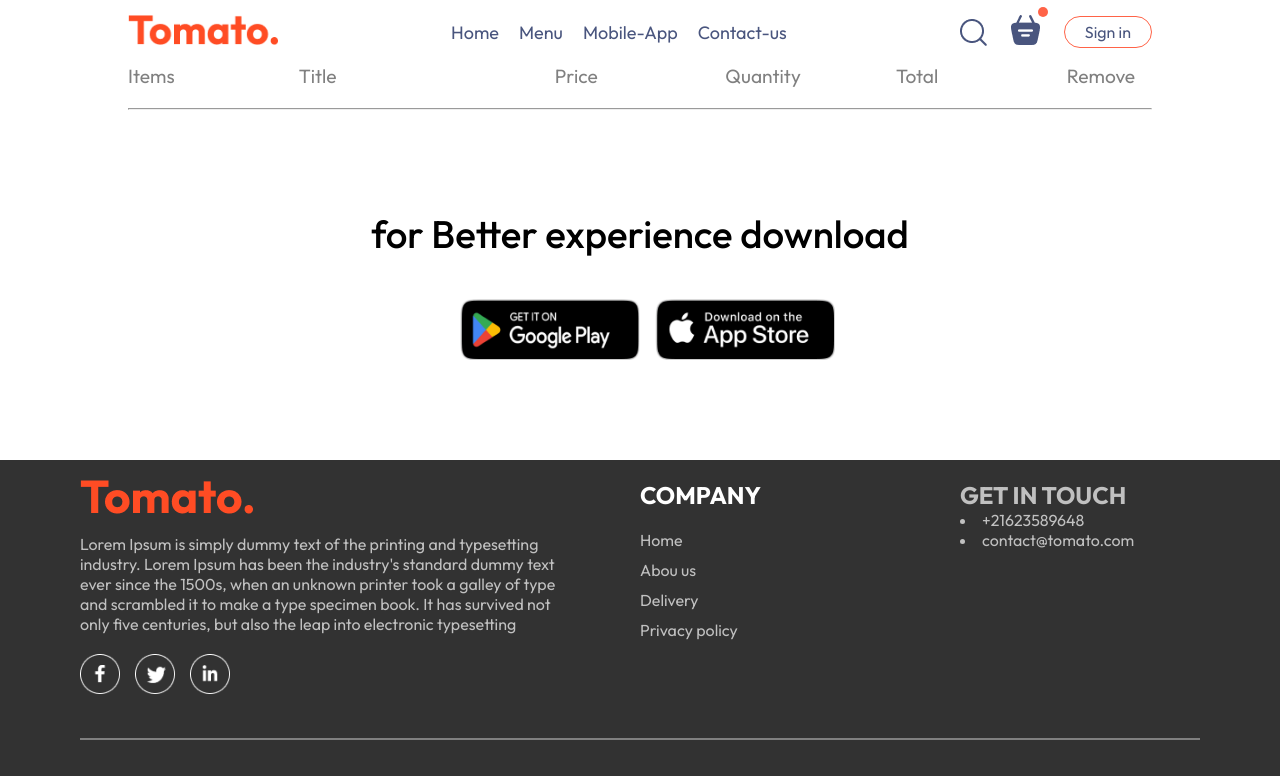
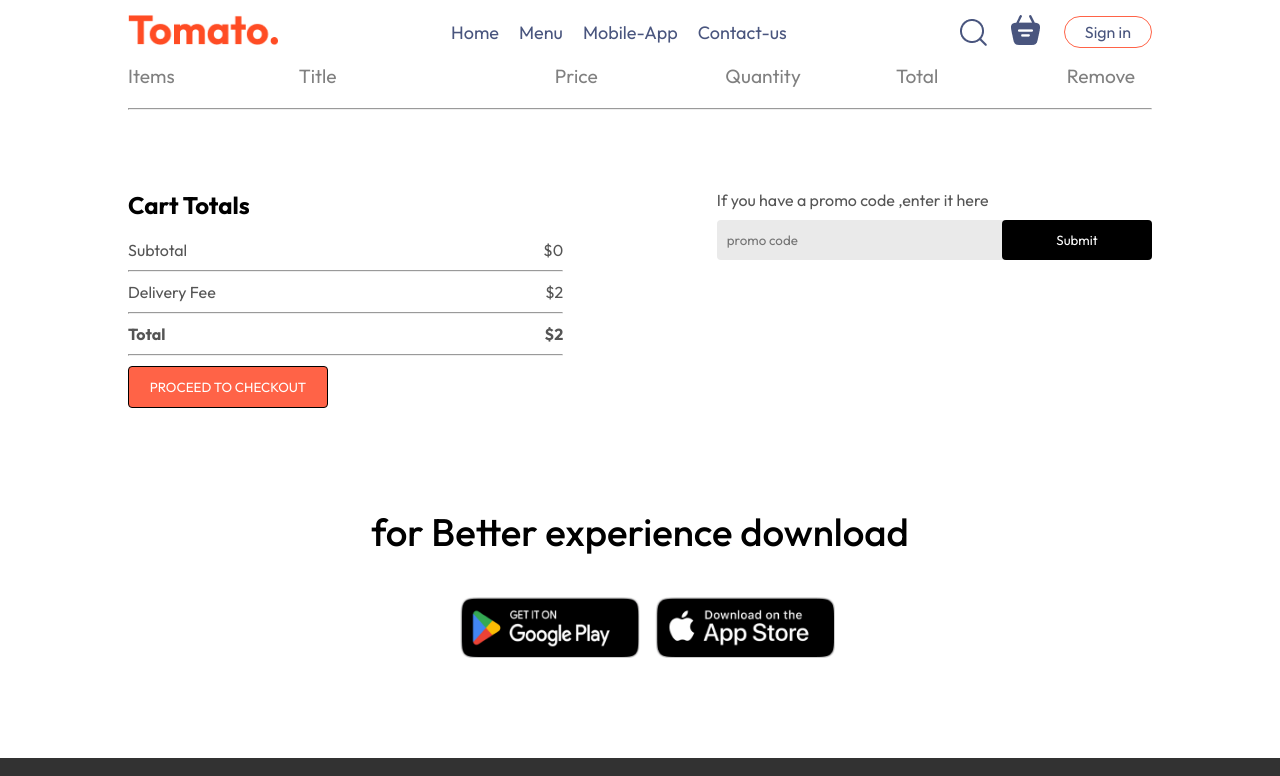
Before and after one commit to jawadi-hiba/tomato-web-site, a React (Vite) app: page /cart in a window 1280 px wide. Shown: the top 776 px of the page. Built offline with nearby package versions, Linux system fonts and the light colour scheme.

Commit message:
feat/cart-functions

```diff
--- a/src/components/Navbar/Navbar.jsx
+++ b/src/components/Navbar/Navbar.jsx
@@ -1,10 +1,12 @@
-import { useState } from "react";
+import { useContext, useState } from "react";
 import "./navbar.css";
 import { assets } from "../../assets/assets";
 import { Link } from "react-router-dom";
+import { StoreContext } from "../../context/StoreContext";
 
 const Navbar = ({ setShowLogin }) => {
   const [menu, setMenu] = useState("home");
+  const { getTotalCartAmount } = useContext(StoreContext);
 
   // function to hundle click in home page
 
@@ -54,7 +56,7 @@
           <Link to="/cart">
             <img src={assets.basket_icon} alt="basket" />
           </Link>
-          <div className="dot"></div>
+          <div className={getTotalCartAmount() === 0 ? "" : "dot"}></div>
         </div>
         <button onClick={() => setShowLogin(true)}>Sign in</button>
       </div>
--- a/src/context/StoreContext.jsx
+++ b/src/context/StoreContext.jsx
@@ -1,4 +1,4 @@
-import { createContext, useEffect, useState } from "react";
+import { createContext, useState } from "react";
 import { food_list } from "../assets/assets";
 
 export const StoreContext = createContext(null);
@@ -15,9 +15,16 @@
   const removeFromCart = (itemId) => {
     setCartItems((prev) => ({ ...prev, [itemId]: prev[itemId] - 1 }));
   };
-  useEffect(() => {
-    console.log(CartItems);
-  }, [CartItems]);
+  const getTotalCartAmount = () => {
+    let totalAmount = 0;
+    for (const item in CartItems) {
+      if (CartItems[item] > 0) {
+        let itemInfo = food_list.find((product) => product._id === item);
+        totalAmount += itemInfo.price * CartItems[item];
+      }
+    }
+    return totalAmount;
+  };
 
   const contextValue = {
     food_list,
@@ -25,6 +32,7 @@
     setCartItems,
     addToCart,
     removeFromCart,
+    getTotalCartAmount,
   };
 
   return (
--- a/src/pages/Cart/Cart.jsx
+++ b/src/pages/Cart/Cart.jsx
@@ -1,9 +1,11 @@
 import { useContext } from "react";
 import { StoreContext } from "../../context/StoreContext";
 import "./cart.css";
+import { useNavigate } from "react-router-dom";
 const Cart = () => {
-  const { CartItems, food_list, removeFromCart } = useContext(StoreContext);
-
+  const { CartItems, food_list, removeFromCart, getTotalCartAmount } =
+    useContext(StoreContext);
+  const navigate = useNavigate();
   return (
     <div className="Cart">
       <div className="cart-items">
@@ -20,8 +22,8 @@
         {food_list.map((item, index) => {
           if (item && item._id && CartItems[item._id] > 0) {
             return (
-              <div>
-                <div key={index} className="cart-items-title cart-items-item">
+              <div key={index}>
+                <div className="cart-items-title cart-items-item">
                   <img src={item.image} alt="" />
                   <p>{item.name}</p>
                   <p>${item.price}</p>
@@ -37,6 +39,42 @@
           }
         })}
       </div>
+      <div className="cart-bottom">
+        <div className="cart-total">
+          <h2>Cart Totals</h2>
+          <div>
+            <div className="cart-total-details">
+              <p>Subtotal</p>
+              <p>${getTotalCartAmount()}</p>
+            </div>
+            <hr />
+            <div className="cart-total-details">
+              <p>Delivery Fee</p>
+              <p>${2}</p>
+            </div>
+            <hr />
+
+            <div className="cart-total-details">
+              <b>Total</b>
+              <b>${getTotalCartAmount() + 2}</b>
+            </div>
+            <hr />
+
+            <button onClick={() => navigate("/order")}>
+              PROCEED TO CHECKOUT
+            </button>
+          </div>
+        </div>
+        <div className="cart-promocode">
+          <div>
+            <p>If you have a promo code ,enter it here </p>
+            <div className="cart-promocode-input">
+              <input type="text" placeholder="promo code" />
+              <button>Submit</button>
+            </div>
+          </div>
+        </div>
+      </div>
     </div>
   );
 };
--- a/src/pages/Cart/cart.css
+++ b/src/pages/Cart/cart.css
@@ -23,3 +23,70 @@
 .cart-items-item .cross {
   cursor: pointer;
 }
+.cart-bottom {
+  margin-top: 80px;
+  display: flex;
+  justify-content: space-between;
+  gap: max(12vw, 20px);
+  /* border: 1px solid red; */
+}
+.cart-total {
+  flex: 1;
+  display: flex;
+  flex-direction: column;
+  gap: 20px;
+}
+.cart-total-details {
+  display: flex;
+  justify-content: space-between;
+  color: #555;
+}
+.cart-total hr {
+  margin: 10px 0px;
+}
+.cart-total button {
+  border: 1px solid rgb(0, 0, 0);
+  color: white;
+  background-color: tomato;
+  width: max(15vw, 200px);
+  padding: 12px 0px;
+  border-radius: 4px;
+  cursor: pointer;
+}
+.cart-promocode {
+  flex: 1;
+}
+.cart-promocode {
+  color: #555;
+}
+.cart-promocode-input {
+  margin-top: 10px;
+  display: flex;
+  justify-content: space-between;
+  align-items: center;
+  background-color: #eaeaea;
+  border-radius: 4px;
+}
+.cart-promocode-input input {
+  background-color: transparent;
+  border: none;
+  outline: none;
+  padding-left: 10px;
+}
+.cart-promocode-input button {
+  border: none;
+  width: max(10vw, 150px);
+  padding: 12px 5px;
+  background-color: black;
+  border: none;
+  color: white;
+  border-radius: 4px;
+}
+@media (max-width: 750px) {
+  .cart-bottom {
+    flex-direction: column-reverse;
+  }
+  .cart-promcode {
+    justify-content: start;
+  }
+}
--- a/src/pages/PlaceOrder/PlaceOrder.jsx
+++ b/src/pages/PlaceOrder/PlaceOrder.jsx
@@ -1,6 +1,6 @@
 import "./placeOrder.css";
 function PlaceOrder() {
-  return <div>PlaceOrder</div>;
+  return <></>;
 }
 
 export default PlaceOrder;
```
